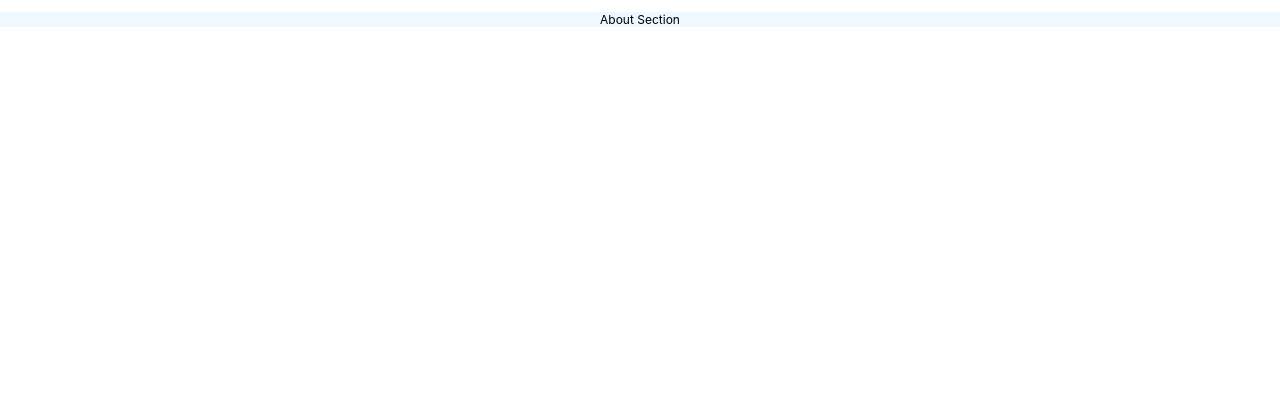
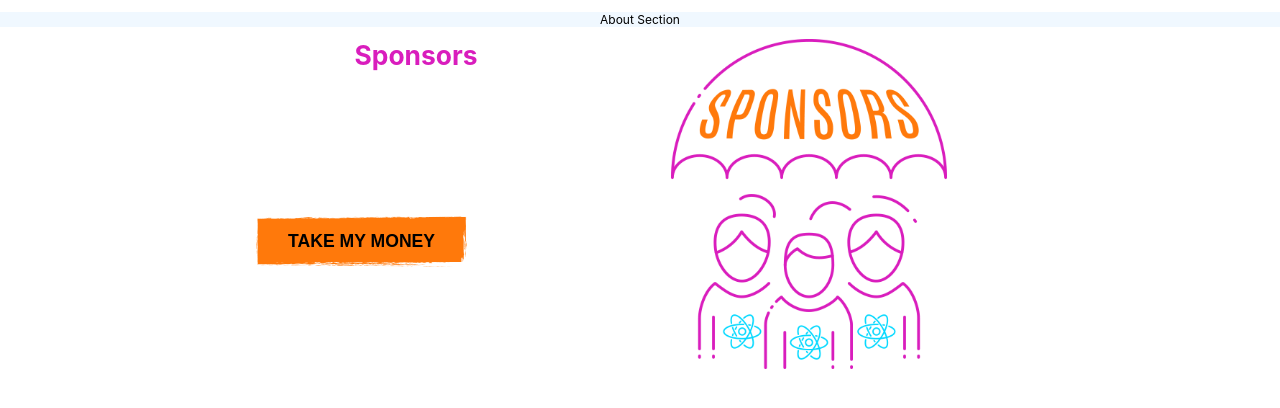
Before and after one commit to JSConfArmenia/conf-19-react, a React (Create React App) app: page / in a window 1280 px wide. Shown: the top 408 px of the page. Built offline with nearby package versions, Linux system fonts and the light colour scheme; the HTML template or start-up script is replaced by a standard one.

Commit message:
Update App.js
adding Sponsors component to App

```diff
--- a/src/App.js
+++ b/src/App.js
@@ -1,12 +1,14 @@
 import React from 'react';
 
 import About from './About/About';
+import Sponsors from './Sponsors/Sponsors';
 
 import './App.css';
 
 const App = () => (
   <div className="App">
     <About />
+    <Sponsors />
   </div>
 );
 
```
